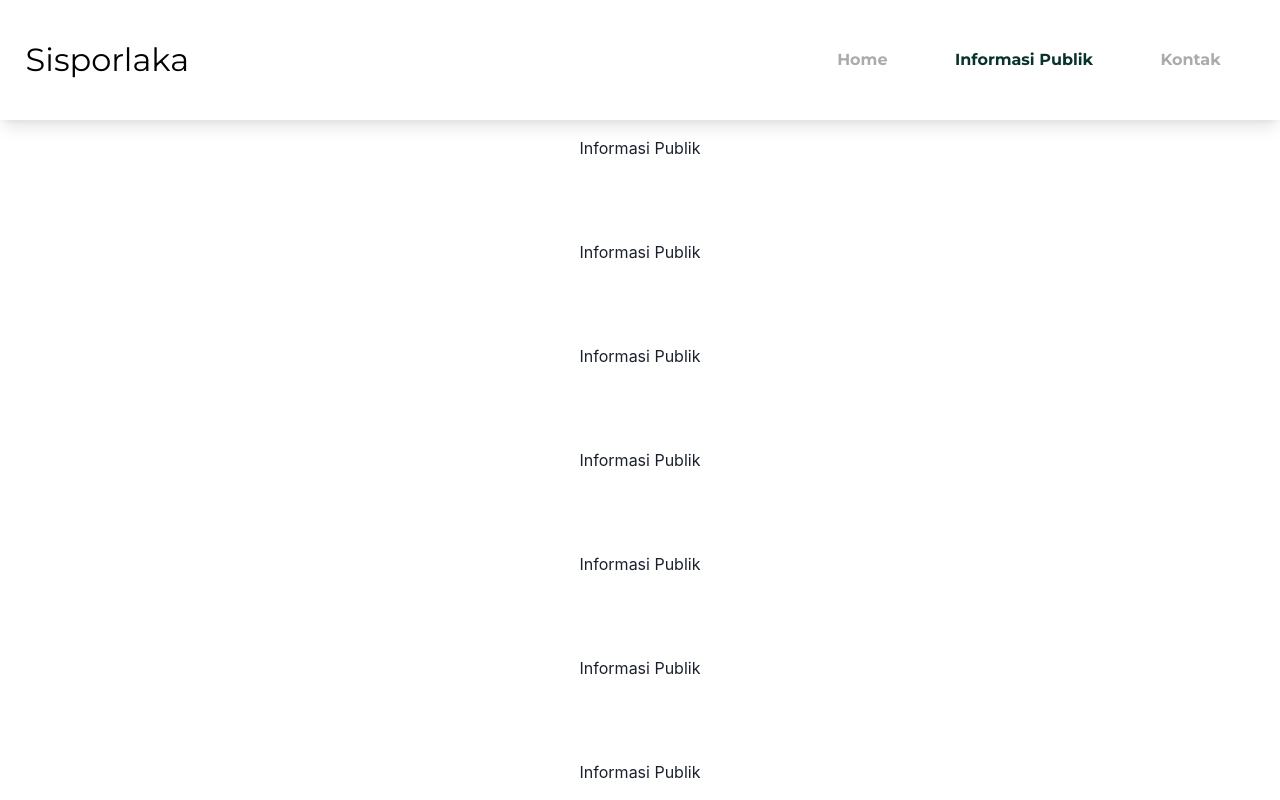
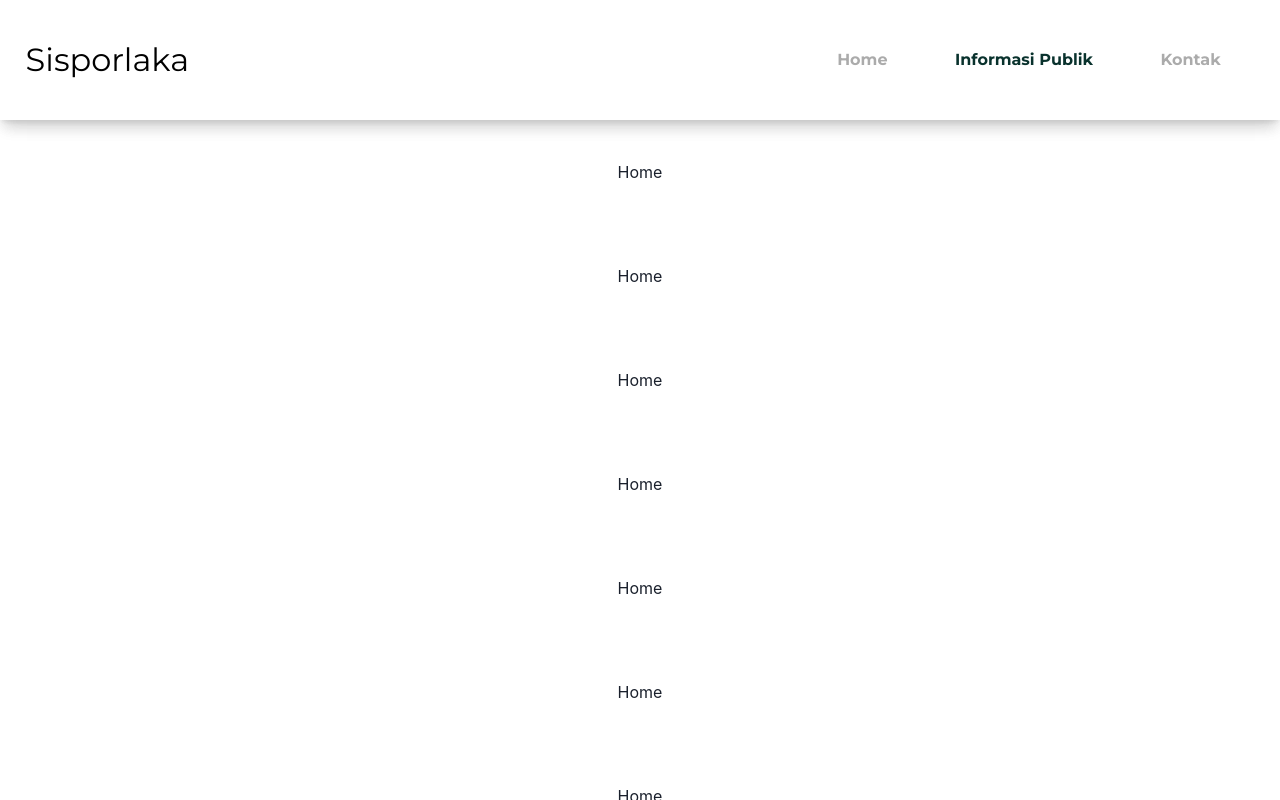
Before and after one commit to mayonice1424/Sisporlaka, a React (Create React App) app: page /informasi in a window 1280 px wide. Built offline with nearby package versions, Linux system fonts and the light colour scheme.

Commit message:
fixing publik

```diff
--- a/package.json
+++ b/package.json
@@ -17,7 +17,7 @@
     "react": "^18.2.0",
     "react-chartjs-2": "^5.1.0",
     "react-dom": "^18.2.0",
-    "react-icons": "^4.7.1",
+    "react-icons": "^4.8.0",
     "react-router-dom": "^6.5.0",
     "react-scripts": "5.0.1",
     "web-vitals": "^2.1.4",
--- /dev/null
+++ b/src/page/home.css
@@ -0,0 +1,3 @@
+::-webkit-scrollbar {
+  width: 0px;
+}
--- a/src/page/home.js
+++ b/src/page/home.js
@@ -1,13 +1,13 @@
 import { Box, Flex,Text } from '@chakra-ui/react'
 import React from 'react'
 import Navbar from './navbar'
+import './home.css'
 
 function Home() {
   return (
     <>
     <Navbar />
-    <Flex width={'100%'} top={'15vh'} height={'85vh'} bg={'white'} justifyContent={'center'} alignItems={'center'} alignContent={'center'} position={'absolute'} zIndex={'-1'}>
-      <Flex alignItems={'center'} alignContent={'center'} overflowY={'scroll'} flexDir={'column'} maxHeight={'85vh'} width={'60%'} height={'100%'} justifyContent={'center'} >
+    <Flex width={'100%'} flexDir={'column'}  alignItems={'center'} marginTop={'15vh'} alignContent={'center'} height={'85vh'} bg={'white'} overflowY={'scroll'} position={'fixed'} zIndex={'-1'}>
         <Text paddingY={'10'}>Home</Text>
         <Text paddingY={'10'}>Home</Text>
         <Text paddingY={'10'}>Home</Text>
@@ -17,7 +17,6 @@ function Home() {
         <Text paddingY={'10'}>Home</Text>
         <Text paddingY={'10'}>Home</Text>
         <Text paddingY={'10'}>Home</Text>
-      </Flex>
     </Flex>
     </>
   )
--- a/src/page/informasi.js
+++ b/src/page/informasi.js
@@ -6,18 +6,16 @@ function Informasi() {
   return (
     <>
     <Navbar />
-    <Flex width={'100%'} top={'15vh'} height={'85vh'} bg={'white'} justifyContent={'center'} alignItems={'center'} alignContent={'center'} position={'absolute'} zIndex={'-1'}>
-      <Flex alignItems={'center'} alignContent={'center'} overflowY={'scroll'} flexDir={'column'} maxHeight={'85vh'} width={'60%'} height={'100%'} justifyContent={'center'} >
-        <Text paddingY={'10'}>Informasi Publik</Text>
-        <Text paddingY={'10'}>Informasi Publik</Text>
-        <Text paddingY={'10'}>Informasi Publik</Text>
-        <Text paddingY={'10'}>Informasi Publik</Text>
-        <Text paddingY={'10'}>Informasi Publik</Text>
-        <Text paddingY={'10'}>Informasi Publik</Text>
-        <Text paddingY={'10'}>Informasi Publik</Text>
-        <Text paddingY={'10'}>Informasi Publik</Text>
-        <Text paddingY={'10'}>Informasi Publik</Text>
-      </Flex>
+    <Flex width={'100%'} flexDir={'column'}  alignItems={'center'} marginTop={'15vh'} alignContent={'center'} height={'85vh'} bg={'white'} overflowY={'scroll'} position={'fixed'} zIndex={'-1'}>
+        <Text paddingY={'10'}>Home</Text>
+        <Text paddingY={'10'}>Home</Text>
+        <Text paddingY={'10'}>Home</Text>
+        <Text paddingY={'10'}>Home</Text>
+        <Text paddingY={'10'}>Home</Text>
+        <Text paddingY={'10'}>Home</Text>
+        <Text paddingY={'10'}>Home</Text>
+        <Text paddingY={'10'}>Home</Text>
+        <Text paddingY={'10'}>Home</Text>
     </Flex>
     </>
   )
--- a/src/page/kontak.js
+++ b/src/page/kontak.js
@@ -1,23 +1,22 @@
-import { Flex, Text } from '@chakra-ui/react'
+import { Wrap, Flex, Text } from '@chakra-ui/react'
 import React from 'react'
+import {SiGooglemaps} from 'react-icons/si'
 import Navbar from './navbar';
 function Kontak() {
   return (
     <>
     <Navbar />
-    <Flex width={'100%'} top={'15vh'} height={'85vh'} bg={'white'} justifyContent={'center'} alignItems={'center'} alignContent={'center'} position={'absolute'} zIndex={'-1'}>
-      <Flex alignItems={'center'} alignContent={'center'} overflowY={'scroll'} flexDir={'column'} maxHeight={'85vh'} width={'60%'} height={'100%'} justifyContent={'center'} >
-        <Text paddingY={'10'}>Kontak</Text>
-        <Text paddingY={'10'}>Kontak</Text>
-        <Text paddingY={'10'}>Kontak</Text>
-        <Text paddingY={'10'}>Kontak</Text>
-        <Text paddingY={'10'}>Kontak</Text>
-        <Text paddingY={'10'}>Kontak</Text>
-        <Text paddingY={'10'}>Kontak</Text>
-        <Text paddingY={'10'}>Kontak</Text>
-        <Text paddingY={'10'}>Kontak</Text>
-      </Flex>
-    </Flex>
+    <Wrap marginLeft={'10'} width={'100%'} flexDir={'row'} marginTop={'15vh'} height={'85vh'} bg={'white'} overflowY={'scroll'} position={'absolute'} zIndex={'-1'}>
+       <Flex marginLeft={'5vh'} marginRight={'5vh'} >
+          <Flex flexDir={'column'}>
+            <Text pt={'10'} paddingBottom={'5'}>Dinas Perhubungan</Text>
+            <Flex flexDir={'row'}>
+              <SiGooglemaps color='#448FFF' size={'30'} />
+              <Text marginLeft={'2%'}>Jl. Jendral Sudirman No. 1, Kec. Kebayoran Baru, Kota Jakarta Selatan, Daerah Khusus Ibukota Jakarta 12110</Text>
+            </Flex>
+          </Flex>
+       </Flex>
+    </Wrap>
     </>
   )
 }
--- a/src/page/login.js
+++ b/src/page/login.js
@@ -1,7 +1,7 @@
 import React from 'react';
 import { Flex } from '@chakra-ui/react';
 
-function login() {
+const login = () => {
   return (
     <div>login</div>
   )
--- a/src/page/navbar.css
+++ b/src/page/navbar.css
@@ -2,8 +2,20 @@
 /* Active links */
 #navbar{
   color: #ABABAB;
+  text-decoration: none;
 }
 
 #navbar a.active {
   color: #09322D;
 }
+
+a.active {
+  color: #09322D !important;
+}
+
+a{
+  color: #ABABAB !important;
+  text-decoration: none;
+}
+
+/* Active links */
--- a/src/page/navbar.js
+++ b/src/page/navbar.js
@@ -1,11 +1,65 @@
 import { NavLink } from 'react-router-dom';
-import { Box, Flex, Select, Image, Text, Wrap } from '@chakra-ui/react';
+import { Box, Flex, Select, Image, Text, Wrap, Drawer,
+  DrawerBody,
+  Icon,
+  Button,
+  DrawerHeader,
+  DrawerOverlay,
+  DrawerContent,
+  DrawerCloseButton
+} from '@chakra-ui/react';
+import { useDisclosure } from '@chakra-ui/hooks'
+import { Link } from 'react-router-dom';
+import { React, useState } from 'react';
+import { GiHamburgerMenu } from 'react-icons/gi';
+
+
+
 import './navbar.css'
 
 const Navbar = () => {
+  const { isOpen, onOpen, onClose } = useDisclosure()
+  // const btnRef = React.useRef()
+  const [navSize, setNavSize] = useState("large");
+  const [active, setActive] = useState("Home");
   return (
     <>
-    <Flex height={'15vh'} bgColor={'white'} position={'absolute'} zIndex={'1'} p={10} boxShadow={'lg'} blur={4} width={'100%'} justify={'flex-start'} alignItems={'center'} flexDir={'row'} alignContent={'center'} pl={'2%'} py={'2%'} pr={'2%'} background={'white'}>
+    <Flex height={'15vh'} bgColor={'white'} position={'absolute'} zIndex={'1'} p={10} boxShadow={'lg'} blur={4} width={'100%'} justify={'space-between'} alignItems={'center'} flexDir={'row'} alignContent={'center'} pl={'2%'} py={'2%'} pr={'2%'} background={'white'} display={{ base: "flex", md: "flex" }}  >
+    <Flex float={'left'} mr={'50%'}>
+        <Text color={'black'} fontWeight={'regular'} fontFamily={'var(--font-family-secondary)'} fontSize={'var(--header-1)'}>Sisporlaka</Text>
+    </Flex>
+    <Flex float={'right'} ml={30} mr={10} display={{ base: "flex", md: "flex" }} >
+    <Button onClick={onOpen}>
+      <Icon>
+        <GiHamburgerMenu  size={'30'}/>
+      </Icon>
+    </Button>
+    </Flex>
+    <Drawer placement="right" onClose={onClose} isOpen={isOpen}>
+      <DrawerOverlay>
+        <DrawerContent>
+          <DrawerCloseButton />
+          <DrawerHeader>
+            Menu
+          </DrawerHeader>
+          <DrawerBody>
+            <Flex flexDir="column" w="100%"  alignContent={"center"} justifyContent={"center"} alignItems={"center"}>
+              <Flex marginY = {5}>
+                <NavLink to="/"><Text className='navbar active' fontWeight={'bold'} color= {{ textDecor: "#FFFF", color: "#FBFBFB"}} w={navSize == "large" && "100%"} fontFamily={'var(--font-family-secondary)'}>Home</Text></NavLink>
+              </Flex>
+              <Flex marginY = {5}>
+                <NavLink to="/informasi"><Text  className='navbar'  fontWeight={'bold'} fontFamily={'var(--font-family-secondary)'}>Informasi Publik</Text></NavLink>
+              </Flex>
+              <Flex marginY = {5}>
+                <NavLink to="/kontak"><Text  className='navbar' fontWeight={'bold'} fontFamily={'var(--font-family-secondary)'}>Kontak</Text></NavLink>
+              </Flex>
+            </Flex>
+          </DrawerBody>
+        </DrawerContent>
+      </DrawerOverlay>
+    </Drawer>
+    </Flex>
+    <Flex  display={{ base: "none", md: "none", lg:'flex' }} height={'15vh'} bgColor={'white'} position={'absolute'} zIndex={'1'} p={10} boxShadow={'lg'} blur={4} width={'100%'} justify={'flex-start'} alignItems={'center'} flexDir={'row'} alignContent={'center'} pl={'2%'} py={'2%'} pr={'2%'} background={'white'}>
     <Flex float={'left'} mr={'50%'}>
         <Text color={'black'} fontWeight={'regular'} fontFamily={'var(--font-family-secondary)'} fontSize={'var(--header-1)'}>Sisporlaka</Text>
       </Flex>
```
Also changed, not shown: src/page/navbarStyle.js (+34 -8 lines), src/components/Navbar/navbarElement.js (deleted), 1 other file (tests, documents, lock files or other folders).
